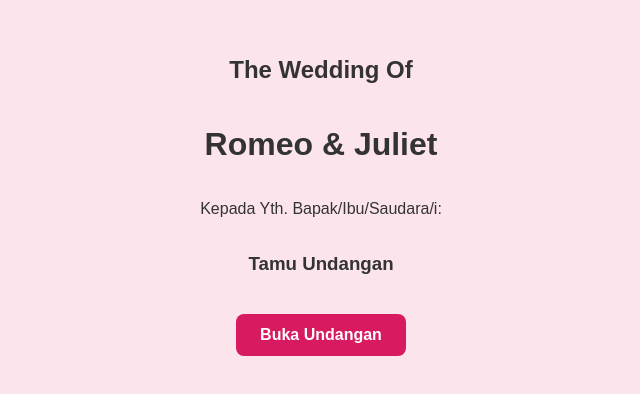
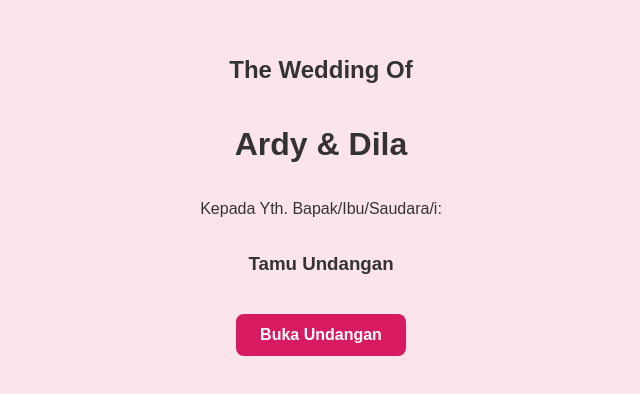
Before and after one commit to ardyatms/undangan-dilardy, a plain HTML site: page index.html in a window 1280 px wide. Shown: the part 204-598 px from the top of the page, without its empty margins (319-959 px from the left). Drawn offline with Linux system fonts and the light colour scheme.

Commit message:
Update index.html

```diff
--- a/index.html
+++ b/index.html
@@ -27,7 +27,7 @@
     <!-- BAGIAN SAMPUL (COVER) -->
     <div id="cover">
         <h2>The Wedding Of</h2>
-        <h1>Romeo & Juliet</h1>
+        <h1>Ardy & Dila</h1>
         <p>Kepada Yth. Bapak/Ibu/Saudara/i:</p>
 
         <!-- Nama tamu akan otomatis berubah di sini -->
```
